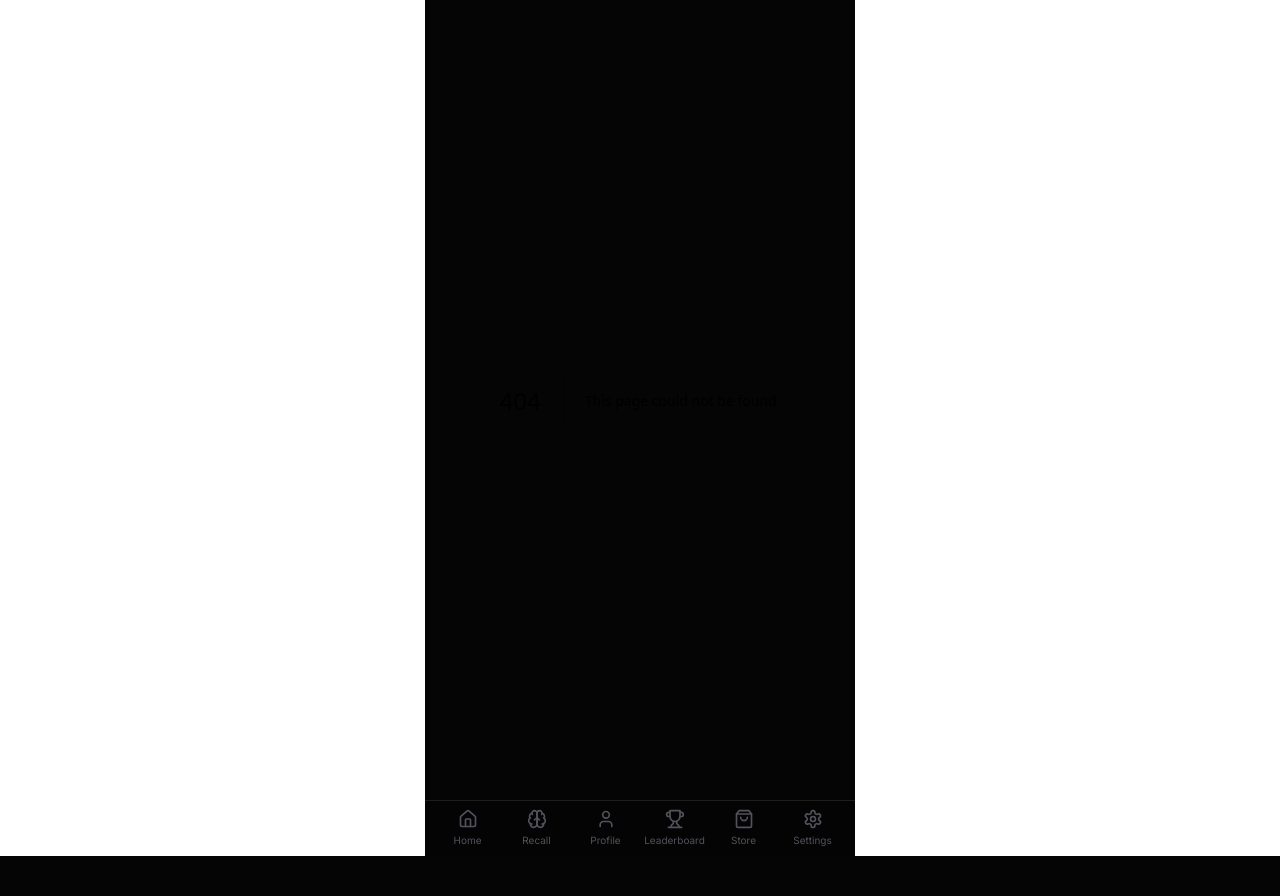
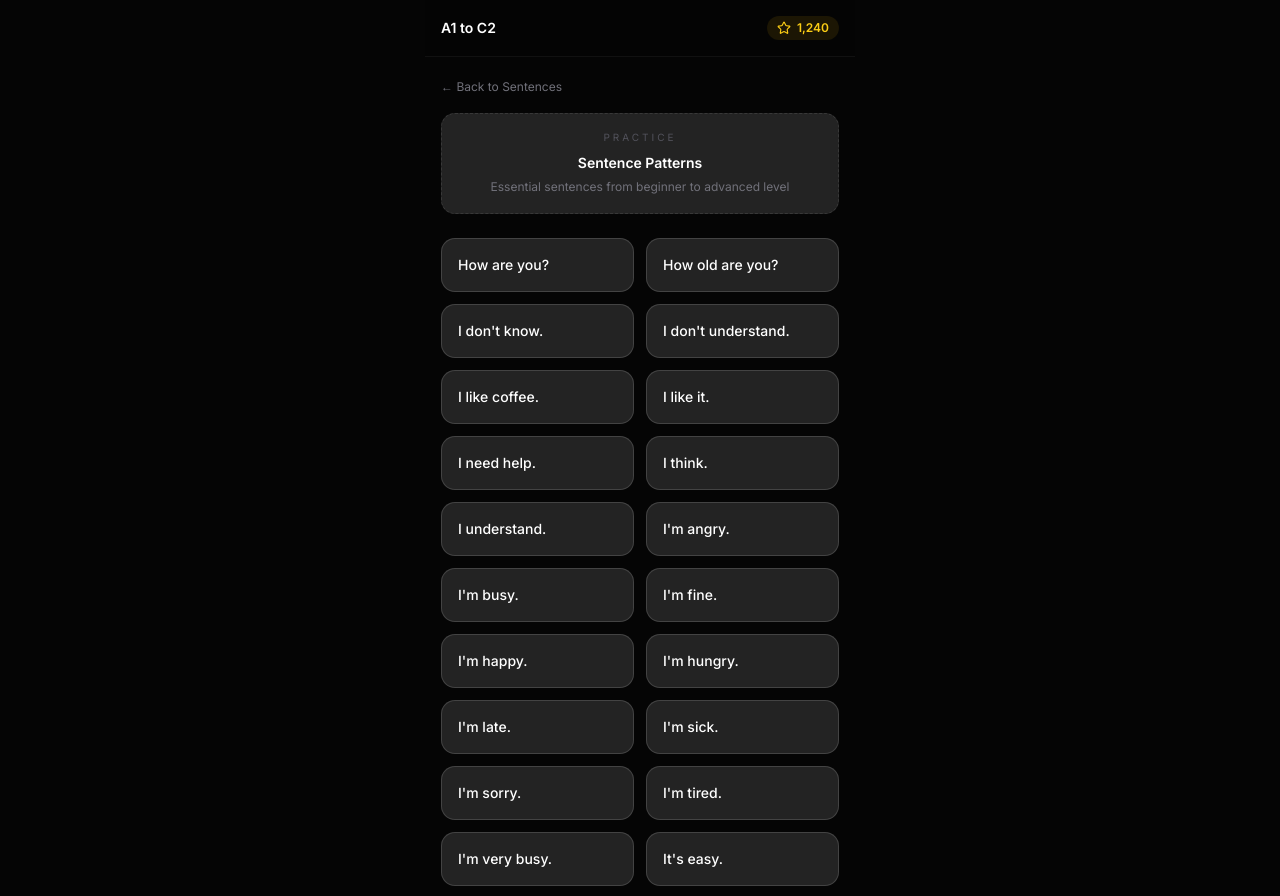
Before and after one commit to serj-ls-creator/eng_tobe_saas, a Next.js app: page /sentences/a1-c2 in a window 1280 px wide. Before the commit this address had no page. Shown: the top 896 px of the page. Before the commit the page ends 856 px from the top, so only its background shows below. Built offline with nearby package versions, Linux system fonts and the light colour scheme.

Commit message:
подкатегории добавил

```diff
--- /dev/null
+++ b/app/sentences/a1-c2/page.tsx
@@ -0,0 +1,67 @@
+import Link from "next/link";
+import { TopBar } from "@/components/layout/TopBar";
+import { Card } from "@/components/ui/card";
+
+const sentences = [
+  "How are you?",
+  "How old are you?",
+  "I don't know.",
+  "I don't understand.",
+  "I like coffee.",
+  "I like it.",
+  "I need help.",
+  "I think.",
+  "I understand.",
+  "I'm angry.",
+  "I'm busy.",
+  "I'm fine.",
+  "I'm happy.",
+  "I'm hungry.",
+  "I'm late.",
+  "I'm sick.",
+  "I'm sorry.",
+  "I'm tired.",
+  "I'm very busy.",
+  "It's easy.",
+  "It's expensive.",
+  "It's funny.",
+  "It's good.",
+  "Let's go.",
+  "Yes."
+].sort(); // Sort alphabetically
+
+export default function A1ToC2Page() {
+  return (
+    <>
+      <TopBar title="A1 to C2" />
+      <div className="content-shell">
+        <div className="mb-4">
+          <Link
+            href="/sentences"
+            className="text-xs text-zinc-500 hover:text-zinc-300 transition-colors"
+          >
+            &larr; Back to Sentences
+          </Link>
+        </div>
+
+        <div className="mb-6">
+          <Card className="border border-dashed border-white/10 p-4 text-center">
+            <div className="mb-2 text-[10px] uppercase tracking-[0.3em] text-zinc-600">Practice</div>
+            <h3 className="mb-1 text-sm font-semibold">Sentence Patterns</h3>
+            <p className="text-xs leading-relaxed text-zinc-500">Essential sentences from beginner to advanced level</p>
+          </Card>
+        </div>
+
+        <div className="grid grid-cols-2 gap-3">
+          {sentences.map((sentence, index) => (
+            <div key={index} className={`fade-up fade-up-d${Math.min(index + 1, 5)}`}>
+              <Card className="p-4">
+                <div className="text-sm font-medium text-white">{sentence}</div>
+              </Card>
+            </div>
+          ))}
+        </div>
+      </div>
+    </>
+  );
+}
```
Also changed, not shown: constants/categories.ts (+29 -5 lines).
